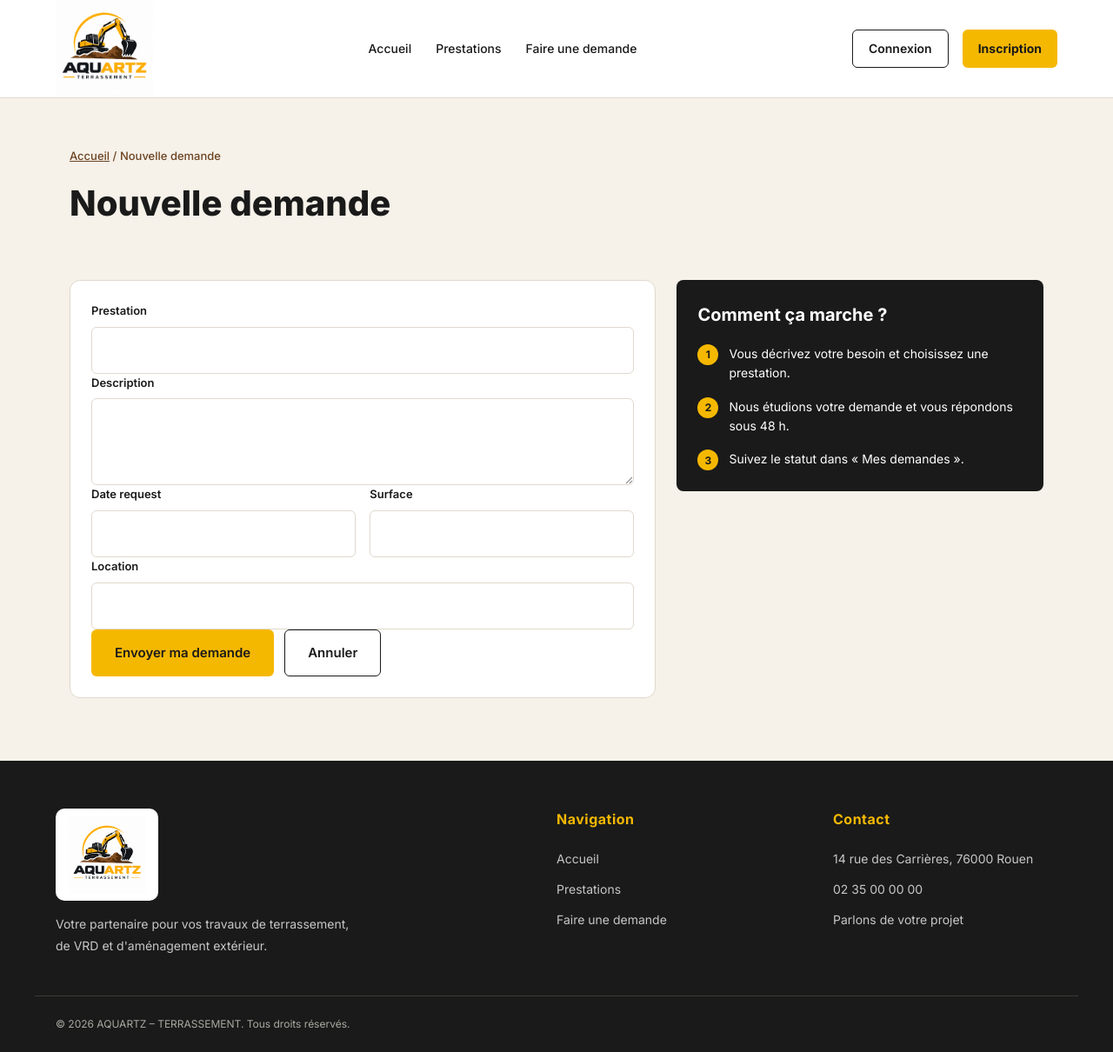
After one commit to kidondrvgs/prj-aquartz, a Symfony app: template skeleton/templates/demande/nouvelle_demande.html.twig in a window 1280 px wide. The commit adds this page. Shown: the whole page at 87% size. Run offline with Twig, Linux system fonts and the light colour scheme; the template is opened without the code that fills it, so the values that code supplies are empty; form fields are guessed from the names that the template uses; some libraries are stand-ins or nearby versions.

Commit message:
page nouvelle demande

```diff
--- a/skeleton/public/css/Components.css
+++ b/skeleton/public/css/Components.css
@@ -155,6 +155,16 @@
     font-size: 14px;
 }
 
+/* message de confirmation */
+.form-success {
+    background: #dff3e4;
+    color: #1d5e2f;
+    padding: 12px 16px;
+    border-radius: 6px;
+    font-size: 14px;
+    margin-bottom: 20px;
+}
+
 .form-actions { display: flex; gap: 12px; flex-wrap: wrap; }
 
 
--- /dev/null
+++ b/skeleton/public/css/nouvelle-demande.css
@@ -0,0 +1,102 @@
+/* ========================================
+   PAGE NOUVELLE DEMANDE
+======================================== */
+
+.demande-section {
+    background: var(--beige);
+    padding: 0 80px 72px;
+}
+
+
+/* ========================================
+   2 COLONNES : FORMULAIRE + ENCADRE NOIR
+======================================== */
+
+.demande-grid {
+    display: grid;
+    grid-template-columns: 1.6fr 1fr;
+    gap: 24px;
+    align-items: start;
+}
+
+
+/* ========================================
+   CARTE BLANCHE DU FORMULAIRE
+======================================== */
+
+.demande-card {
+    background: var(--white);
+    border: 1px solid var(--border);
+    border-radius: 12px;
+    padding: 24px;
+}
+
+.demande-form {
+    display: flex;
+    flex-direction: column;
+    gap: 18px;
+}
+
+/* messages d'erreur sous les champs */
+.field ul {
+    list-style: none;
+    font-size: 13px;
+    color: #8a1c12;
+}
+
+
+/* ========================================
+   COMMENT CA MARCHE
+======================================== */
+
+.demande-help {
+    background: var(--black);
+    color: var(--white);
+    border-radius: 8px;
+    padding: 24px;
+}
+
+.demande-help h2 {
+    font-size: 20px;
+    font-weight: 700;
+    margin-bottom: 18px;
+}
+
+.help-steps {
+    list-style: none;
+    display: flex;
+    flex-direction: column;
+    gap: 16px;
+}
+
+.help-steps li {
+    display: flex;
+    align-items: flex-start;
+    gap: 12px;
+    font-size: 14px;
+}
+
+/* rond jaune avec le numéro */
+.step-number {
+    flex-shrink: 0;
+    width: 24px;
+    height: 24px;
+    border-radius: 50%;
+    background: var(--yellow);
+    color: var(--black);
+    font-size: 12px;
+    font-weight: 700;
+    display: flex;
+    align-items: center;
+    justify-content: center;
+}
+
+
+/* ========================================
+   RESPONSIVE
+======================================== */
+
+@media (max-width: 960px) {
+    .demande-section { padding-left: 32px; padding-right: 32px; }
+    .demande-grid { grid-template-columns: 1fr; }
+}
--- a/skeleton/templates/Accueil/accueil.html.twig
+++ b/skeleton/templates/Accueil/accueil.html.twig
@@ -124,7 +124,7 @@
     {# ================= CTA ================= #}
     <section class="cta" id="demande">
         <p>Un projet de terrassement ? Décrivez-le en ligne, nous vous répondons sous 48 h.</p>
-        <a href="#" class="btn btn-black">Faire une demande</a>
+        <a href="{{ path('app_nouvelle_demande') }}" class="btn btn-black">Faire une demande</a>
     </section>
 
 {% endblock %}
--- a/skeleton/templates/base.html.twig
+++ b/skeleton/templates/base.html.twig
@@ -38,7 +38,7 @@
                     Prestations
                 </a>
 
-                <a href="{{ path('app_accueil') }}#demande">
+                <a href="{{ path('app_nouvelle_demande') }}">
                     Faire une demande
                 </a>
             </div>
@@ -91,7 +91,7 @@
                     Prestations
                 </a>
 
-                <a href="{{ path('app_accueil') }}#demande">
+                <a href="{{ path('app_nouvelle_demande') }}">
                     Faire une demande
                 </a>
 
@@ -106,7 +106,7 @@
                 <p>14 rue des Carrières, 76000 Rouen</p>
                 <p>02 35 00 00 00</p>
 
-                <a href="{{ path('app_accueil') }}#demande">
+                <a href="{{ path('app_nouvelle_demande') }}">
                     Parlons de votre projet
                 </a>
 
--- /dev/null
+++ b/skeleton/templates/demande/nouvelle_demande.html.twig
@@ -0,0 +1,99 @@
+{% extends 'base.html.twig' %}
+
+{% block title %}Nouvelle demande - AQUARTZ Terrassement{% endblock %}
+
+{% block stylesheets %}
+    <link rel="stylesheet" href="{{ asset('css/nouvelle-demande.css') }}">
+{% endblock %}
+
+{% block body %}
+
+    {# ================= EN-TETE ================= #}
+    <section class="page-header">
+        <p class="breadcrumb"><a href="{{ path('app_accueil') }}">Accueil</a>  /  Nouvelle demande</p>
+        <h1>Nouvelle demande</h1>
+    </section>
+
+    <section class="demande-section">
+
+        {# Message après l'envoi #}
+        {% for message in app.flashes('success') %}
+            <p class="form-success">{{ message }}</p>
+        {% endfor %}
+
+        <div class="demande-grid">
+
+            {# ================= FORMULAIRE ================= #}
+            <div class="demande-card">
+
+                {# novalidate : c'est Symfony qui vérifie les champs, pas le navigateur #}
+                {{ form_start(form, {attr: {novalidate: 'novalidate', class: 'demande-form'}}) }}
+
+                    <div class="field">
+                        {{ form_label(form.prestation) }}
+                        {{ form_widget(form.prestation) }}
+                        {{ form_errors(form.prestation) }}
+                    </div>
+
+                    <div class="field">
+                        {{ form_label(form.description) }}
+                        {{ form_widget(form.description) }}
+                        {{ form_errors(form.description) }}
+                    </div>
+
+                    {# Date et surface côte à côte #}
+                    <div class="field-row">
+                        <div class="field">
+                            {{ form_label(form.dateRequest) }}
+                            {{ form_widget(form.dateRequest) }}
+                            {{ form_errors(form.dateRequest) }}
+                        </div>
+
+                        <div class="field">
+                            {{ form_label(form.surface) }}
+                            {{ form_widget(form.surface) }}
+                            {{ form_errors(form.surface) }}
+                        </div>
+                    </div>
+
+                    <div class="field">
+                        {{ form_label(form.location) }}
+                        {{ form_widget(form.location) }}
+                        {{ form_errors(form.location) }}
+                    </div>
+
+                    <div class="form-actions">
+                        <button type="submit" class="btn btn-yellow">Envoyer ma demande</button>
+                        <a href="{{ path('app_prestations') }}" class="btn btn-outline">Annuler</a>
+                    </div>
+
+                {{ form_end(form) }}
+
+            </div>
+
+
+            {# ================= COMMENT CA MARCHE ================= #}
+            <aside class="demande-help">
+                <h2>Comment ça marche ?</h2>
+
+                <ol class="help-steps">
+                    <li>
+                        <span class="step-number">1</span>
+                        <p>Vous décrivez votre besoin et choisissez une prestation.</p>
+                    </li>
+                    <li>
+                        <span class="step-number">2</span>
+                        <p>Nous étudions votre demande et vous répondons sous 48 h.</p>
+                    </li>
+                    <li>
+                        <span class="step-number">3</span>
+                        <p>Suivez le statut dans « Mes demandes ».</p>
+                    </li>
+                </ol>
+            </aside>
+
+        </div>
+
+    </section>
+
+{% endblock %}
```
Also changed, not shown: skeleton/src/Controller/DemandeController.php (added, +37 -0 lines), skeleton/src/Form/CustomerRequestType.php (added, +84 -0 lines), skeleton/templates/prestations/prestation.html.twig (+6 -12 lines).
